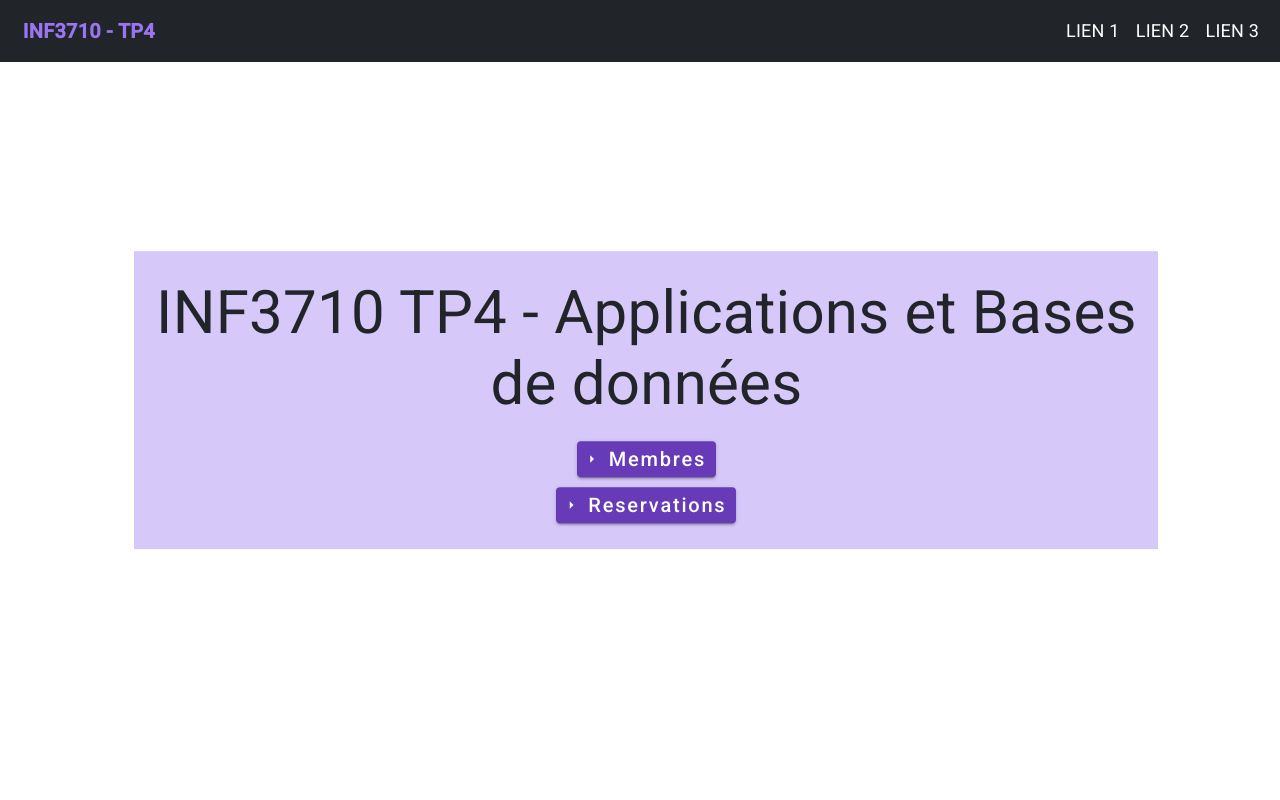
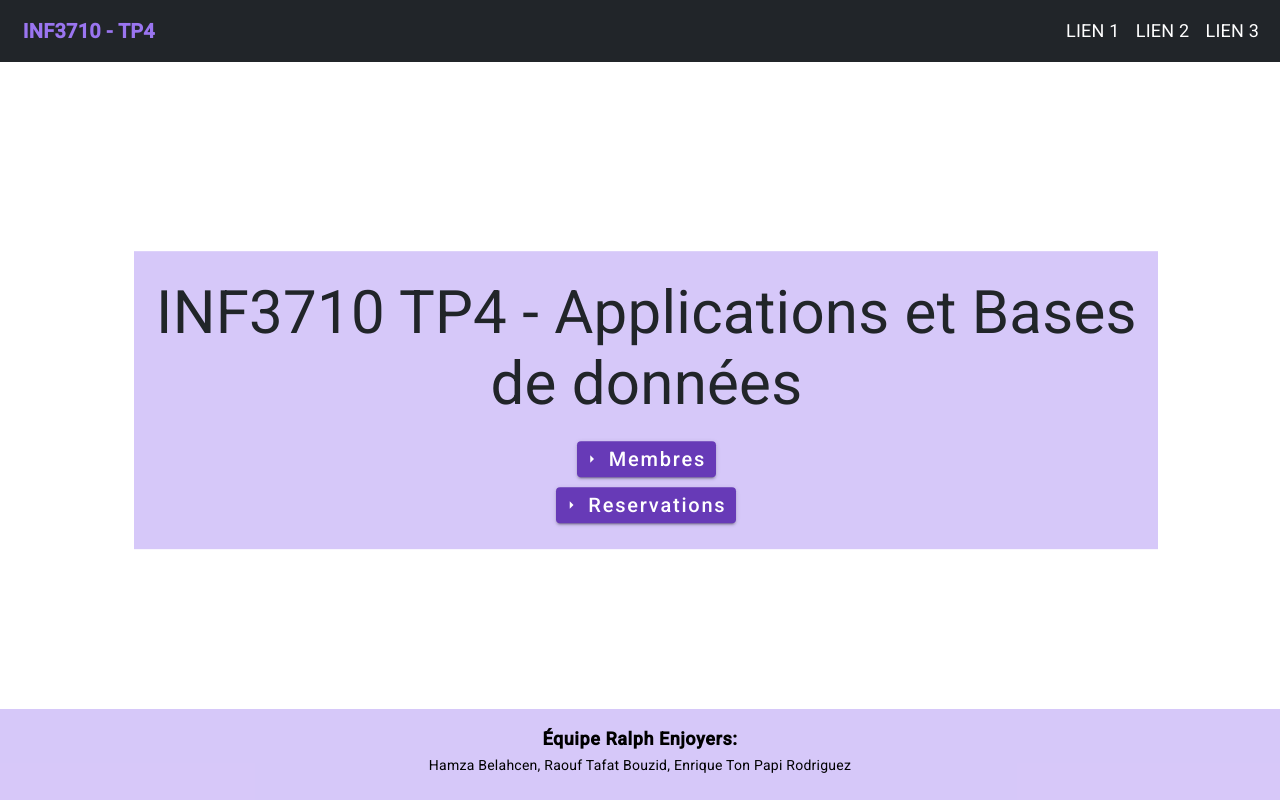
Before and after one commit to KiKero99/INF3719_TP4, an Angular app in the folder client/: page / in a window 1280 px wide. Built offline with nearby package versions, Linux system fonts and the light colour scheme.

Commit message:
[add] home page footer
;)

```diff
--- a/client/src/app/app.component.css
+++ b/client/src/app/app.component.css
@@ -10,7 +10,7 @@
   flex-direction: column;
   align-content: center;
   align-items: center;
-  justify-content:center;
+  justify-content: center;
   width: 80%;
   margin-left: 10.5%;
   font-family: 'Roboto', sans-serif;
@@ -37,3 +37,23 @@
   font-size: 18px;
   padding: 1%;
 }
+
+
+.team-name {
+  margin-top: 0.25em;
+  margin-bottom: 0.25em;
+  color: black;
+  font-weight: bold;
+  font-size: large;
+}
+
+.footer-item {
+  text-align: center;
+  color: black;
+  background-color: rgba(154, 117, 240, 0.4);
+  padding-top: 1%;
+  padding-bottom: 1%;
+  width: 100%;
+  position: absolute;
+  bottom: 0;
+}
--- a/client/src/app/app.component.html
+++ b/client/src/app/app.component.html
@@ -11,5 +11,11 @@
       <mat-icon>arrow_right</mat-icon>
     </button>
   </div>
+  <footer class="footer-item" *ngIf="route == ''">
+    <h4 class="team-name">Équipe Ralph Enjoyers: </h4>
+    <p>
+      <span>Hamza Belahcen, Raouf Tafat Bouzid, Enrique Ton Papi Rodriguez</span>
+    </p>
+  </footer>
   <router-outlet></router-outlet>
 </div>
```
